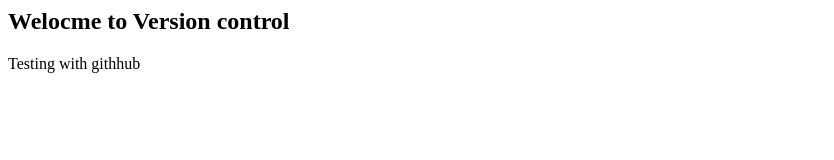
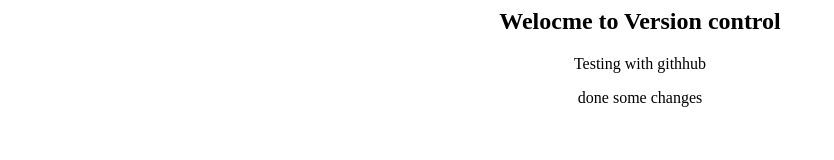
Before and after one commit to nipunaloka/testingproject, a plain HTML site: page index.html in a window 1280 px wide. Shown: the whole page, without its empty margins (0-834 px from the left). Drawn offline with Linux system fonts and the light colour scheme.

Commit message:
second commit

```diff
--- a/index.html
+++ b/index.html
@@ -4,7 +4,8 @@
 		<title>version controller</title>
 	</head>
 	<body>
-		<h2>Welocme to Version control</h2>
+		<center><h2>Welocme to Version control</h2>
 		<p>Testing with githhub</p>
+		<p>done some changes</p></center>
 	</body>
 </html>
```
